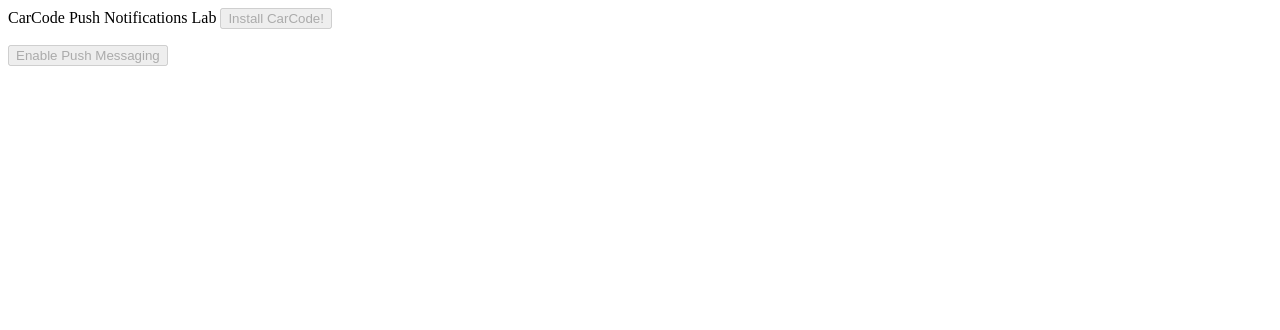
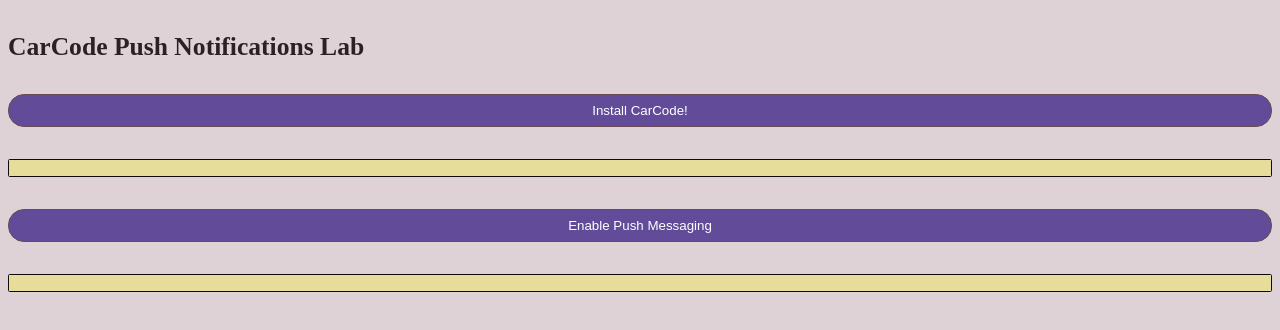
Before and after one commit to artsiompeshko/carcode-push-notifications, a website: page src/index.html in a window 1280 px wide. Drawn offline with Linux system fonts and the light colour scheme.

Commit message:
add styles

```diff
--- a/src/index.html
+++ b/src/index.html
@@ -7,28 +7,27 @@
   <link rel="icon" type="image/png" sizes="16x16" href="/favicon-16x16.png" />
   <link rel="manifest" href="manifest.json" />
   <title>CarCode Push Notifications LAB</title>
+  <link rel="stylesheet" href="./style.css">
 </head>
 <body>
-  CarCode Push Notifications Lab
-
+  <h1
+    class="title"
+  >CarCode Push Notifications Lab</h1>
   <button
     disabled
     id="install-btn"
+    class="install-btn"
   >
     Install CarCode!
   </button>
-
-  <p class="js-pwa-details"></p>
-
+  <p class="description js-pwa-details"></p>
   <button
     disabled
     id="push-btn"
   >
     Enable Push Messaging
   </button>
-
-  <p class="js-subscription-json"></p>
-  <p class="js-subscription-details"></p>
+  <code class="description js-subscription-json"></code>
   <script src="/service-worker-push.js"></script>
   <script src="/service-worker-registration.js"></script>
   <script src="/service-worker-custom-install.js"></script>
--- a/src/service-worker-push.js
+++ b/src/service-worker-push.js
@@ -149,13 +149,8 @@
   sendSubscriptionToServer(JSON.parse(JSON.stringify(subscription)));
 
   const subscriptionJson = document.querySelector('.js-subscription-json');
-  const subscriptionDetails =
-    document.querySelector('.js-subscription-details');
 
   if (subscription) {
     subscriptionJson.textContent = JSON.stringify(subscription);
-    subscriptionDetails.classList.remove('is-invisible');
-  } else {
-    subscriptionDetails.classList.add('is-invisible');
   }
 }
--- /dev/null
+++ b/src/style.css
@@ -0,0 +1,43 @@
+body {
+  background-color: #dfd2d7;
+}
+
+button {
+  padding: 0.5rem 0.25rem;
+  width: 100%;
+  border: 1px solid #684b54;
+  border-radius: 1rem;
+  background-color: #624c9a;
+  color: #fff;
+}
+
+.title {
+  margin: 2rem 0;
+
+  color: #2d2024;
+  font-size: 1.6rem;
+}
+
+.description {
+  margin: 2rem 0;
+  display: block;
+  font-size: 1.3rem;
+  border-radius: 0.1rem;
+  word-break: break-all;
+
+  padding: 0.5rem;
+  border: 1px solid ;
+
+  background-color: #e5dd99;
+  color: #0f0b0c;
+}
+
+@media all and (display-mode: standalone) {
+  .js-pwa-details {
+    display: none;
+  }
+
+  .install-btn {
+    display: none;
+  }
+}
```
